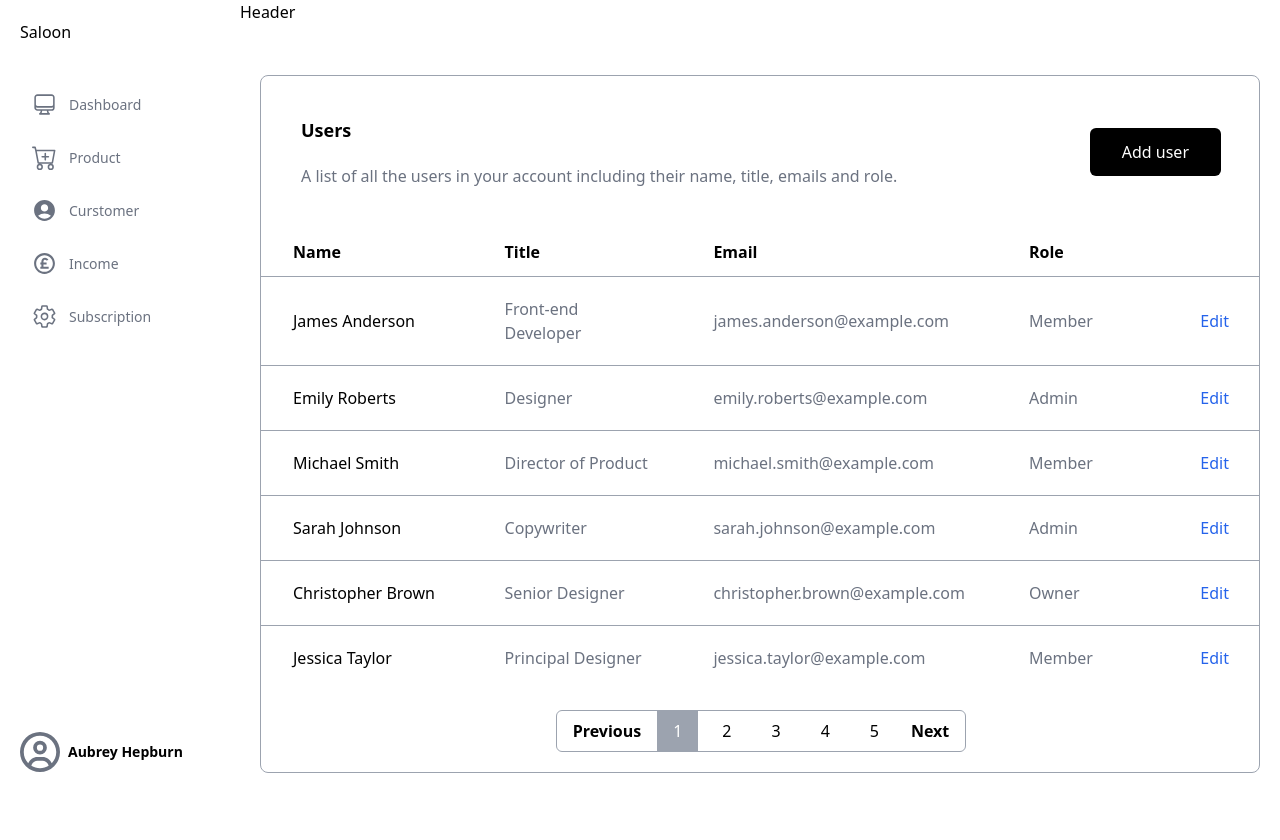
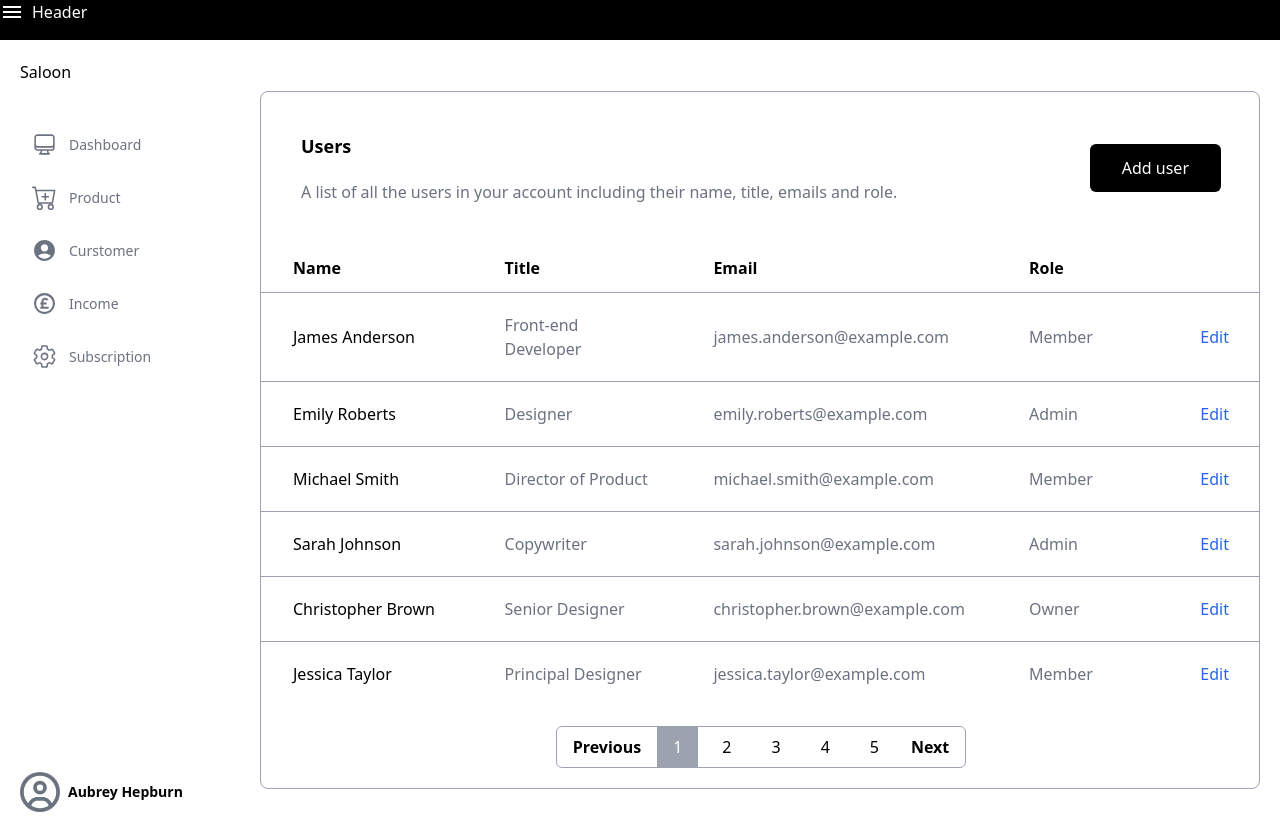
Before and after one commit to Adarshsingh7/saloon, a React (Vite) app: page / in a window 1280 px wide. Before the commit the page ends 800 px from the top, so only its background shows below. Built offline with nearby package versions, Linux system fonts and the light colour scheme.

Commit message:
Some dependency added

```diff
--- a/package.json
+++ b/package.json
@@ -10,6 +10,10 @@
 		"preview": "vite preview"
 	},
 	"dependencies": {
+		"@emotion/react": "^11.13.3",
+		"@emotion/styled": "^11.13.0",
+		"@mui/icons-material": "^6.0.1",
+		"@mui/material": "^6.0.1",
 		"react": "^18.3.1",
 		"react-dom": "^18.3.1",
 		"react-icons": "^5.3.0"
--- a/src/App.jsx
+++ b/src/App.jsx
@@ -1,9 +1,13 @@
 /** @format */
 import Dashboard from "./pages/Dashboard";
-
+import MenuIcon from "@mui/icons-material/Menu";
 function App() {
   return (
-    <div>
+    <div className="">
+      <header className="w-full flex gap-2 h-10 bg-black text-white">
+        <MenuIcon />
+        Header
+      </header>
       <Dashboard />
     </div>
   );
--- a/src/pages/Dashboard.jsx
+++ b/src/pages/Dashboard.jsx
@@ -78,7 +78,7 @@ export default function Dashboard() {
             isSidebarOpen ? "hidden" : "block w-full"
           } h-screen overflow-x-auto`}
         >
-          <header>Header</header>
+
           {/* <div className="border border-dashed border-gray-400 rounded-md flex items-center justify-center  h-full">
           </div> */}
           <Table />
```
Also changed, not shown: 1 other file (tests, documents, lock files or other folders).
